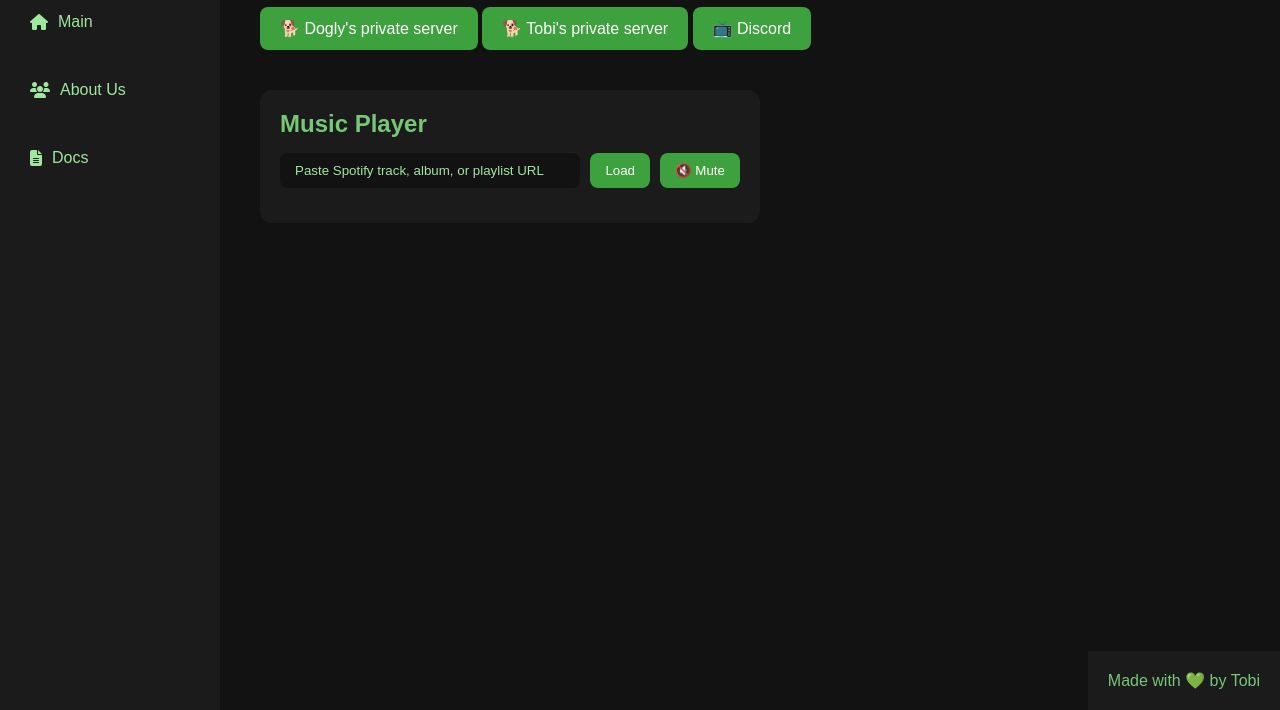
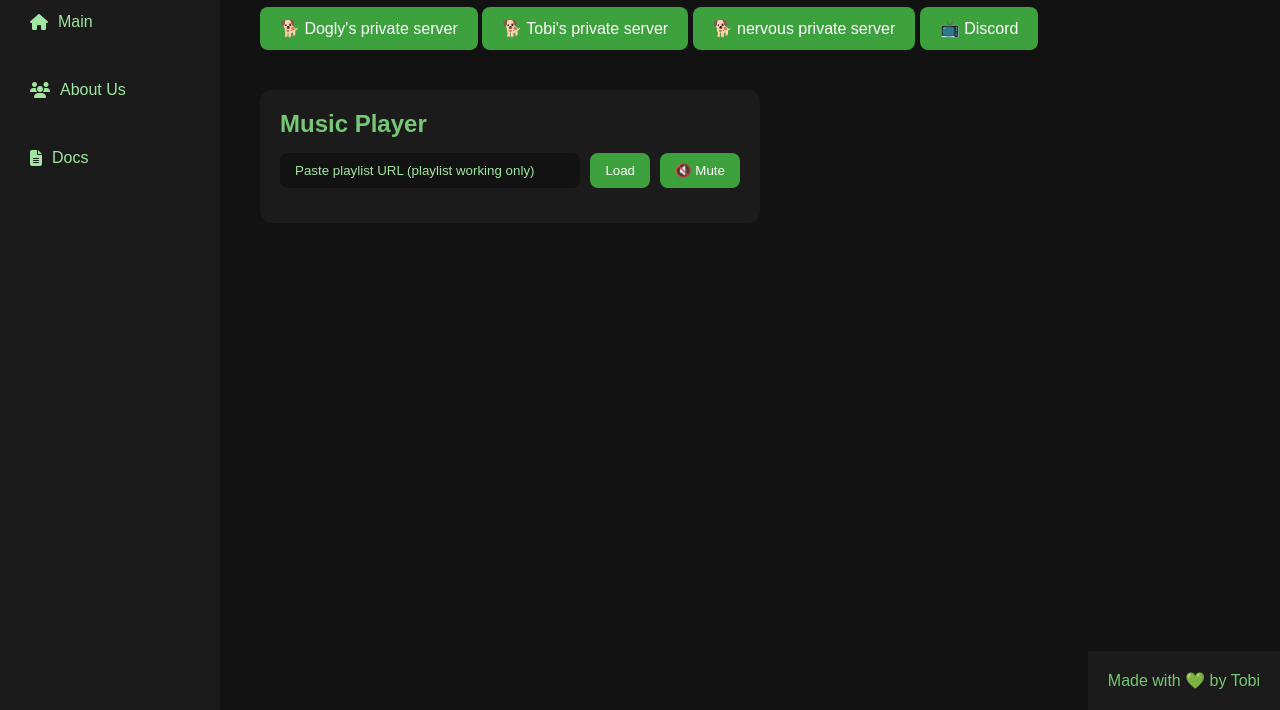
Before and after one commit to PVBTrading/PVBSITE, a plain HTML site: page index.html in a window 1280 px wide. Shown: the part 90-800 px from the top of the page. Drawn offline with Linux system fonts and the light colour scheme.

Commit message:
Add files via upload

```diff
--- a/index.html
+++ b/index.html
@@ -73,6 +73,7 @@
       <div class="buttons">
         <button onclick="goTo('https://www.roblox.com/share?code=a842818d1bd03f499deb83463a0ee09c&type=Server')">🐕 Dogly's private server</button>
         <button onclick="goTo('https://www.roblox.com/share?code=c13873e524df6741b741bffb6a31218a&type=Server')">🐕 Tobi's private server</button>
+		<button onclick="goTo('https://www.roblox.com/share?code=28a267da45056048b4638be285ade6c7&type=Server')">🐕 nervous private server</button>
         <button onclick="goTo('https://discord.gg/zt9bVbeZJa')">📺 Discord</button>
       </div>
     </section>
@@ -81,7 +82,7 @@
     <section class="music-container">
       <h2>Music Player</h2>
       <div class="spotify-input">
-        <input type="text" id="spotifyLink" placeholder="Paste Spotify track, album, or playlist URL">
+        <input type="text" id="spotifyLink" placeholder="Paste playlist URL (playlist working only)">
         <button id="loadButton">Load</button>
         <button id="muteButton">🔇 Mute</button>
       </div>
```
